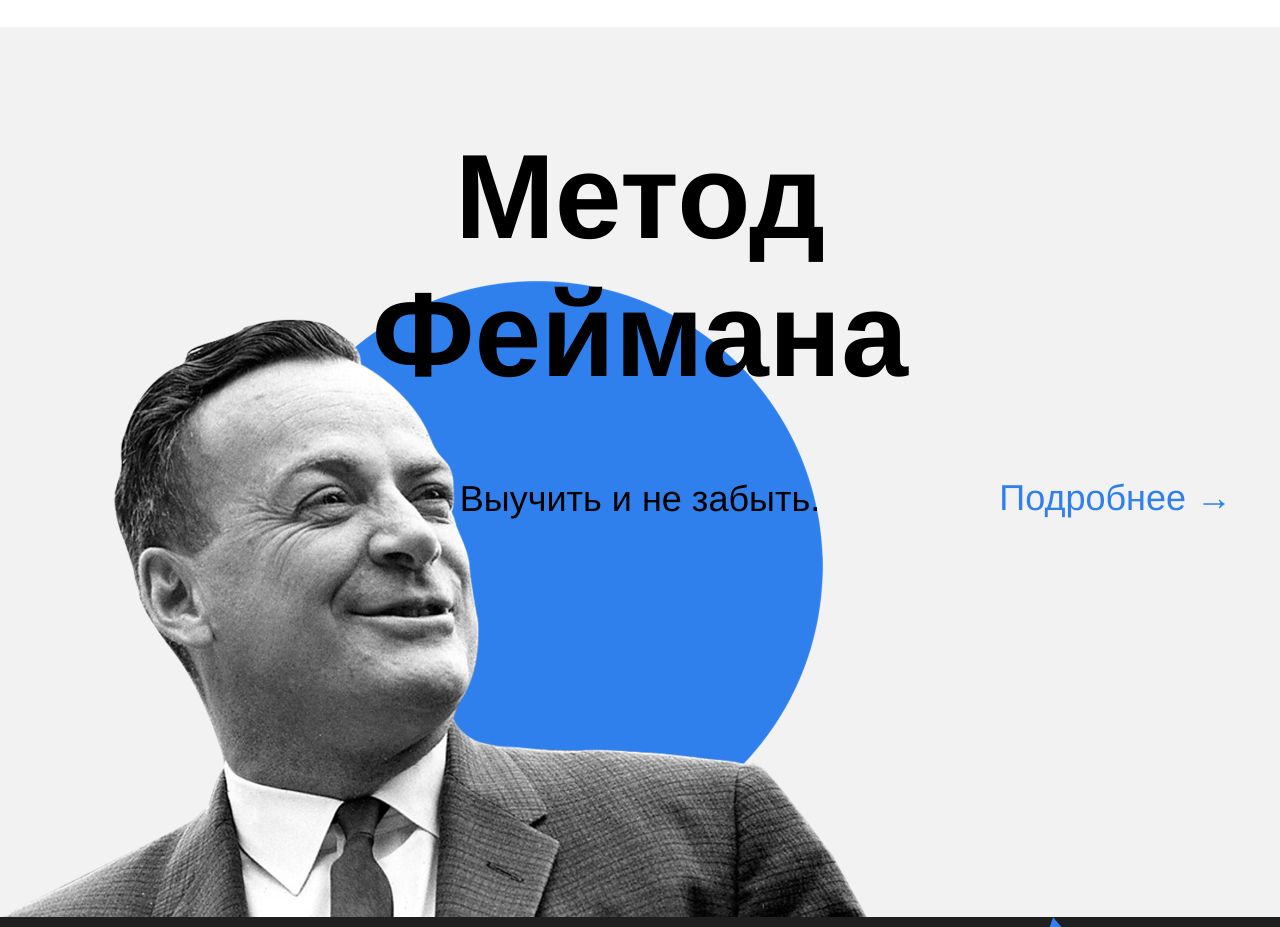
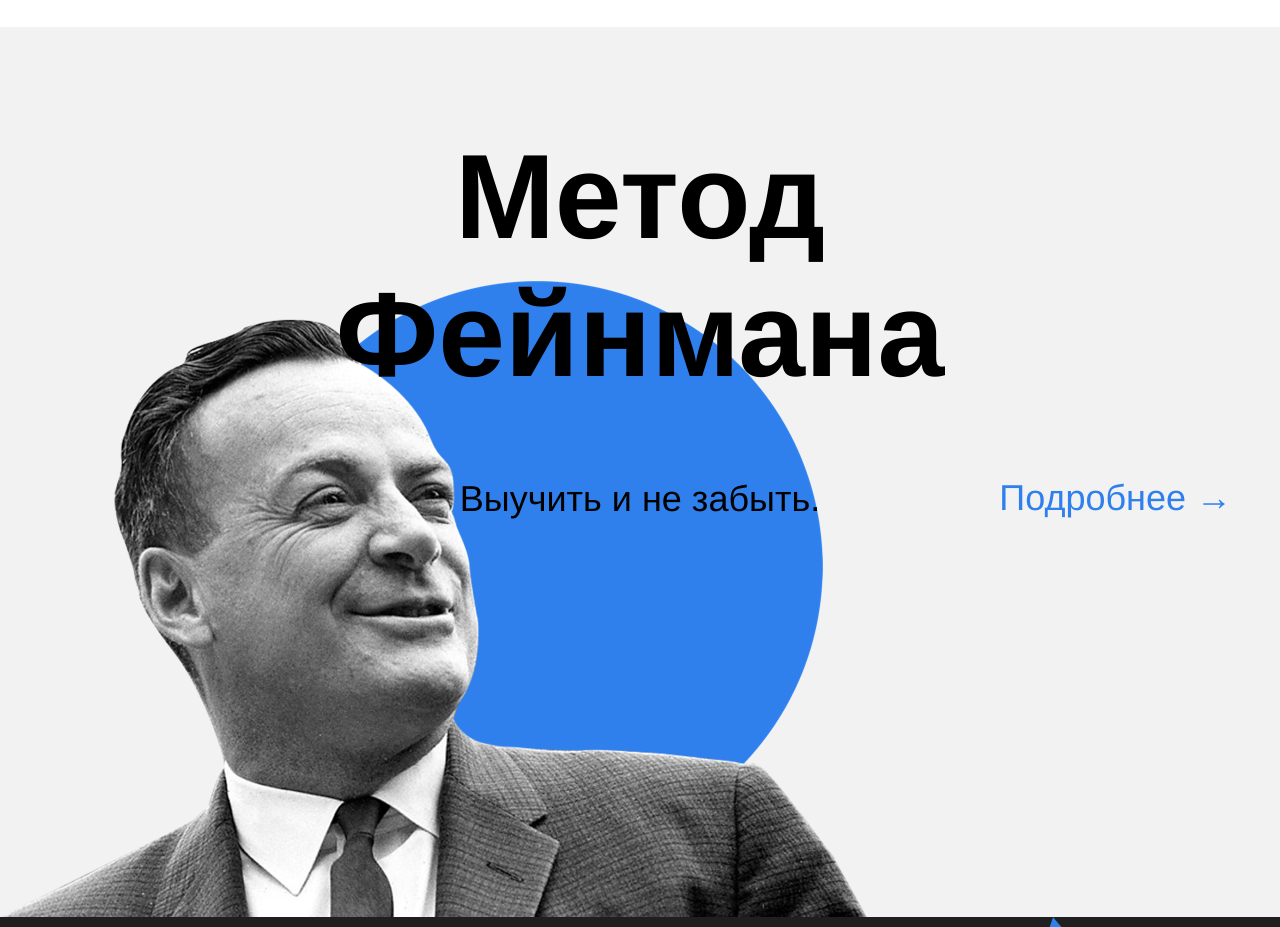
Before and after one commit to 0R8-9dzcl/how-to-learn, a plain HTML site: page index.html in a window 1280 px wide. Shown: the part 1980-2907 px from the top of the page. Drawn offline with Linux system fonts and the light colour scheme; files whose address does not match are found by name.

Commit message:
final-third-try

```diff
--- a/index.html
+++ b/index.html
@@ -69,7 +69,7 @@
         </div>
       </section>
       <section class="feynman">
-        <h2 class="feynman__title">Метод Феймана</h2>
+        <h2 class="feynman__title">Метод Фейнмана</h2>
         <p class="feynman__subtitle">Выучить и не забыть.</p>
         <a href="#" class="feynman__link">Подробнее &rarr;</a>
       </section>
```
